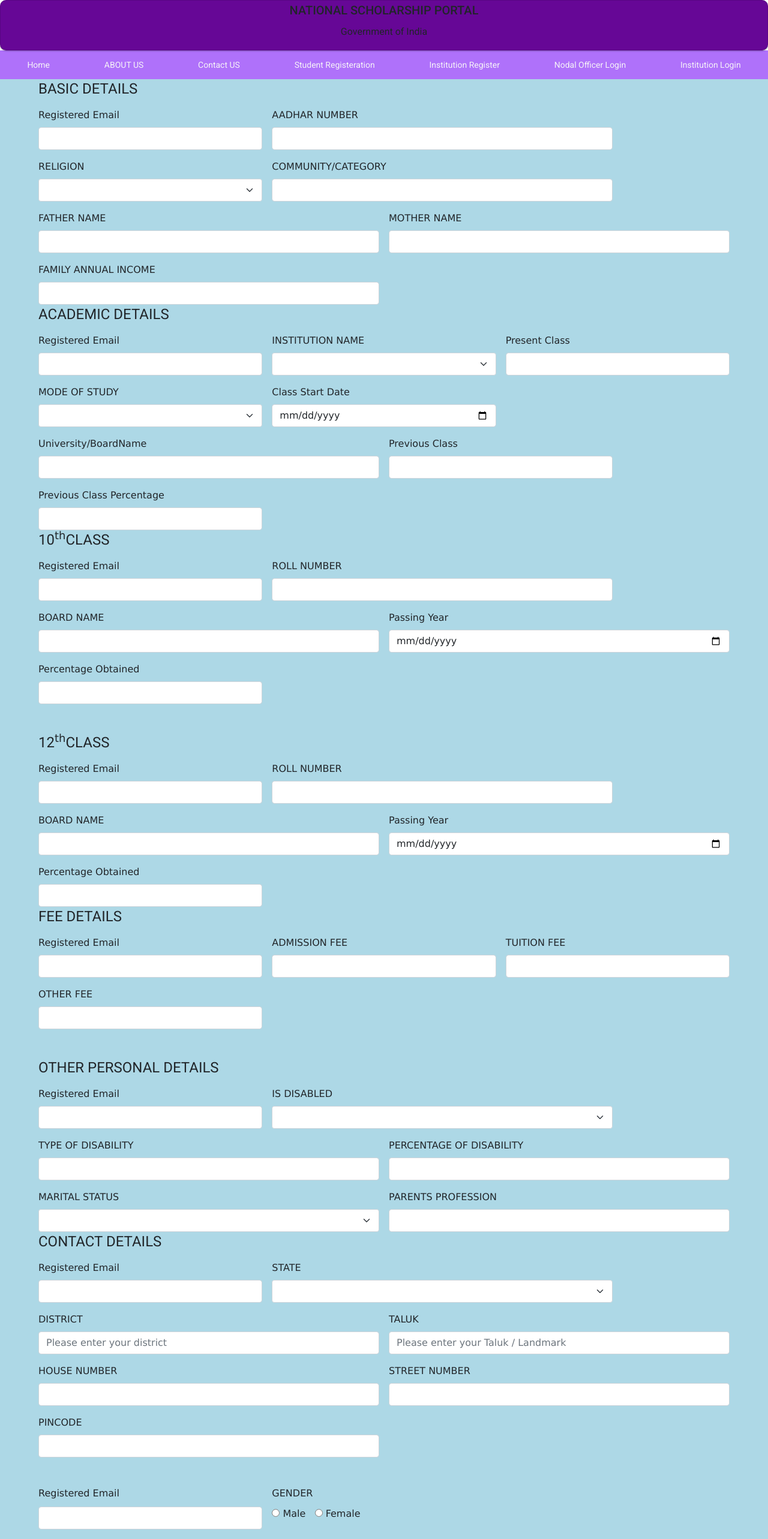
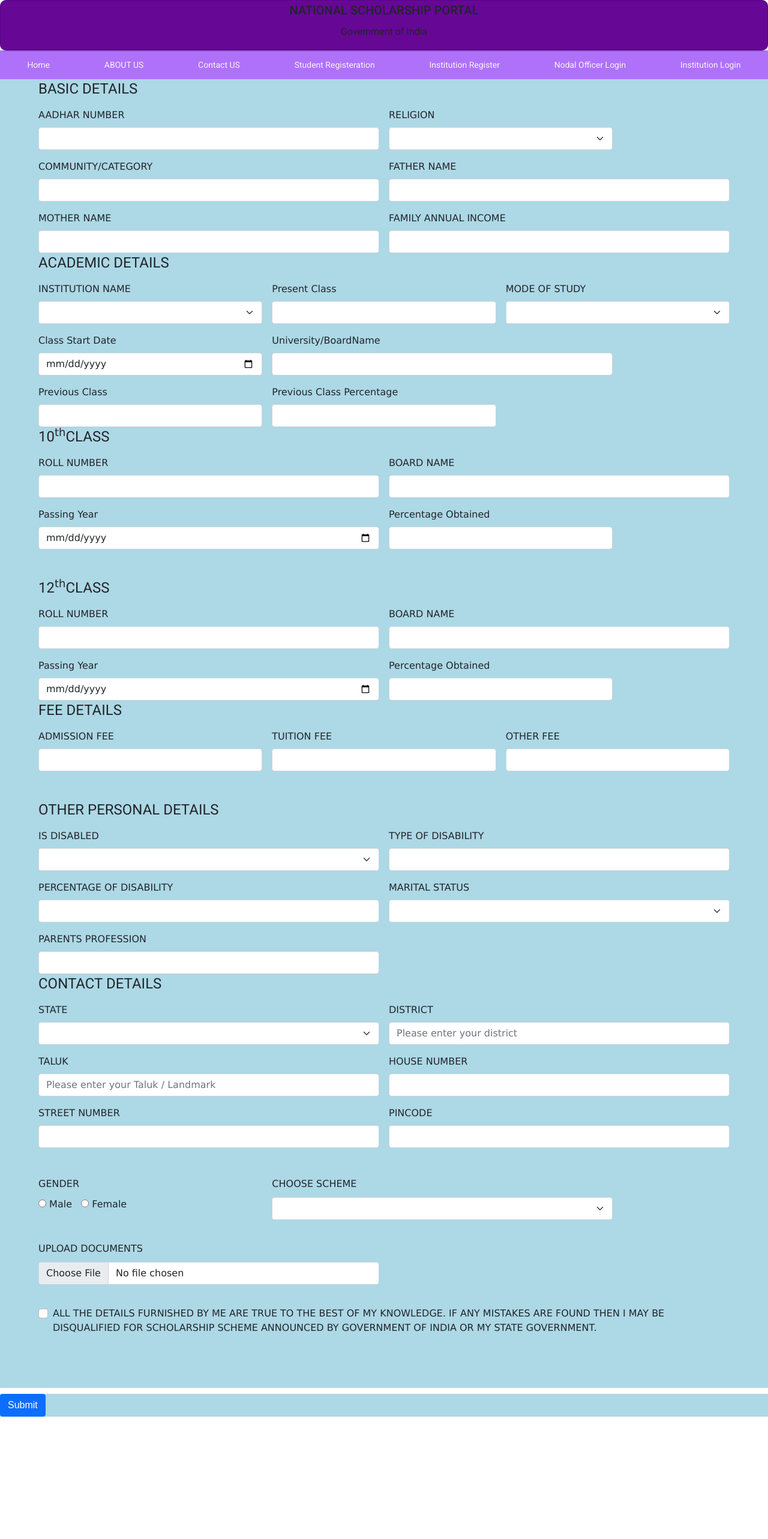
Before and after one commit to venkatesh1226/Frontend-National-Scholarship-Portal, an Angular app: page /applyscheme in a window 1280 px wide. Shown: the top 2566 px of the page at 60% size. After the commit the page ends 2362 px from the top, so only its background shows below. Built offline with nearby package versions, Linux system fonts and the light colour scheme.

Commit message:
validtaion added registrated email removed

```diff
--- a/package.json
+++ b/package.json
@@ -1,6 +1,5 @@
 {
   "name": "national-scholarship-portal-frontend",
-
   "version": "0.0.0",
   "scripts": {
     "ng": "ng",
@@ -11,7 +10,6 @@
   },
   "private": true,
   "dependencies": {
-
     "@angular/animations": "^14.1.0",
     "@angular/cdk": "^14.2.0",
     "@angular/common": "^14.1.0",
@@ -23,20 +21,17 @@
     "@angular/platform-browser": "^14.1.0",
     "@angular/platform-browser-dynamic": "^14.1.0",
     "@angular/router": "^14.1.0",
-
     "rxjs": "~7.5.0",
     "tslib": "^2.3.0",
     "zone.js": "~0.11.4"
   },
   "devDependencies": {
-
     "@angular-devkit/build-angular": "^14.1.3",
     "@angular/cli": "~14.1.3",
     "@angular/compiler-cli": "^14.1.0",
     "@types/jasmine": "~4.0.0",
     "@types/jest": "^28.1.8",
     "jasmine-core": "~4.2.0",
-
     "karma": "~6.4.0",
     "karma-chrome-launcher": "~3.1.0",
     "karma-coverage": "~2.2.0",
@@ -44,5 +39,4 @@
     "karma-jasmine-html-reporter": "~2.0.0",
     "typescript": "~4.7.2"
   }
-
 }
--- a/src/app/components/acad-det/acad-det.component.html
+++ b/src/app/components/acad-det/acad-det.component.html
@@ -1,10 +1,7 @@
 <div class="academic">
   <h1>ACADEMIC DETAILS</h1>
   <form class="row g-3" #academicDetailsForm="ngForm">
-    <div class="col-4">
-      <label for="inputEmail" class="form-label">Registered Email</label>
-      <input type="text" name="loginid" class="form-control" id="email" placeholder="" [(ngModel)]="regEmail">
-    </div>
+
     <div class="col-md-4">
       <label for="inputInstitutionName" class="form-label">INSTITUTION NAME</label>
       <select id="inputInstitutionName" name="institution" class="form-select" id="institution" [(ngModel)]="insName">
--- a/src/app/components/apply-scheme/apply-scheme.component.ts
+++ b/src/app/components/apply-scheme/apply-scheme.component.ts
@@ -17,8 +17,9 @@
 import { TwelDetComponent } from '../twel-det/twel-det.component';
 import { FeeDetails } from 'src/app/Models/Scholarship/FeeDetails';
 import { ContactDetails } from 'src/app/Models/Scholarship/ContactDetails';
-import { ScholarshipAddService } from 'src/app/services/addScholarshipService/scholarship-add.service';
 import { Router } from '@angular/router';
+import { ScholarshipAddService } from 'src/app/services/AddScholarshipService/scholarship-add.service';
+import { MinLengthValidator, Validators } from '@angular/forms';
 
 @Component({
   selector: 'app-apply-scheme',
@@ -126,13 +127,129 @@
     this.pinCode = parseInt(con.pin);
     this.schemeName = sub.schemeValue;
     this.validate();
+    console.log(this.aadharNumber);
     this.fill();
     this.add();
   }
 
   //TODO: Validate
   validate() {
-
+    if(this.aadharNumber==="")
+    {
+      alert("Enter valid Adhar")
+    }
+    if(this.communityCategory==="")
+    {
+      alert("Enter valid Community Category")
+    }
+    if(this.fatherName==="")
+    {
+      alert("Enter valid Name")
+    }
+    if(this.motherName==="")
+    {
+      alert("Enter valid Name")
+    }
+    if(this.income===parseInt(""))
+    {
+      alert("Enter valid income")
+    }
+    if(this.presentYear===parseInt(""))
+    {
+      alert("Enter valid year")
+    }
+    if(this.prevPassingYear===parseInt(""))
+    {
+      alert("Enter valid previous class")
+    }
+    if(this.prevClassMarks===parseInt(""))
+    {
+      alert("Enter valid Percentage")
+    }
+    if(this.rollNo10===parseInt(""))
+    {
+      alert("Enter valid Rollno")
+    }
+    if(this.rollNo12===parseInt(""))
+    {
+      alert("Enter valid Rollno")
+    }
+    if(this.marks10===parseInt(""))
+    {
+      alert("Enter valid Percentage")
+    }
+    if(this.marks12===parseInt(""))
+    {
+      alert("Enter valid Percentage")
+    }
+    if(this.boardName10==="")
+    {
+      alert("Enter valid BoardName")
+    }
+    if(this.boardName12==="")
+    {
+      alert("Enter valid BoardName")
+    }
+    if(this.passingYear10===parseInt(""))
+    {
+      alert("Enter valid Passing year")
+    }
+    if(this.passingYear12===parseInt(""))
+    {
+      alert("Enter valid Passing year")
+    }
+    if(this.admissionFee===parseInt(""))
+    {
+      alert("Enter valid amount")
+    }
+    if(this.tuitionFee===parseInt(""))
+    {
+      alert("Enter valid amount")
+    }
+    if(this.otherFee===parseInt(""))
+    {
+      alert("Enter valid amount")
+    }
+    if(this.disabilityName==="")
+    {
+      alert("Enter valid type")
+    }
+    if(this.disabilityPercentage===parseInt(""))
+    {
+      alert("Enter valid Percentage")
+    }
+    if(this.parentsProfession==="")
+    {
+      alert("Enter valid detail")
+    }
+    if(this.state==="")
+    {
+      alert("Enter valid state")
+    }
+    if(this.district==="")
+    {
+      alert("Enter valid district")
+    }
+    if(this.block==="")
+    {
+      alert("Enter valid block")
+    }
+    if(this.houseNo==="")
+    {
+      alert("Enter valid HouseNo")
+    }
+    if(this.streetNo==="")
+    {
+      alert("Enter valid streetNo")
+    }
+    if(this.schemeName==="")
+    {
+      alert("Enter valid schemeNo")
+    }
+    if(this.pinCode===parseInt(""))
+    {
+      alert("Enter valid pincode")
+    }
   }
 
   fill() {
--- a/src/app/components/basic-det/basic-det.component.html
+++ b/src/app/components/basic-det/basic-det.component.html
@@ -1,10 +1,7 @@
 <div class="basic">
   <h1>BASIC DETAILS</h1>
   <form class="row g-3" #basicDetailsForm="ngForm">
-    <div class="col-4">
-      <label for="inputEmail" class="form-label">Registered Email</label>
-      <input type="text" name="loginid" class="form-control" id="email" placeholder="" [(ngModel)]="regEmail">
-    </div>
+
     <div class="col-md-6">
       <label for="inputAadhar" class="form-label">AADHAR NUMBER</label>
       <input type="number" name="aadharno" class="form-control" id="aadhar" [(ngModel)]="adhar">
--- a/src/app/components/basic-det/basic-det.component.ts
+++ b/src/app/components/basic-det/basic-det.component.ts
@@ -1,4 +1,5 @@
 import { Component, OnInit } from '@angular/core';
+import { Validators } from '@angular/forms';
 import { Router } from '@angular/router';
 
 @Component({
--- a/src/app/components/con-det/con-det.component.html
+++ b/src/app/components/con-det/con-det.component.html
@@ -1,10 +1,6 @@
 <div class="contact">
   <h1>CONTACT DETAILS</h1>
   <form class="row g-3" #contactDetailsForm="ngForm">
-    <div class="col-4">
-      <label for="inputEmail" class="form-label">Registered Email</label>
-      <input type="text" name="loginid" class="form-control" id="email" placeholder="" [(ngModel)]="regEmail">
-    </div>
     <div class="col-6">
       <label for="inputState" class="form-label">STATE</label>
       <select id="inputState" name="state" class="form-select" id="state" [(ngModel)]="state">
--- a/src/app/components/fee-det/fee-det.component.html
+++ b/src/app/components/fee-det/fee-det.component.html
@@ -1,10 +1,6 @@
 <div class="fee">
   <h1>FEE DETAILS</h1>
   <form class="row g-3" #feeDetailsForm="ngForm">
-    <div class="col-4">
-      <label for="inputEmail" class="form-label">Registered Email</label>
-      <input type="text" name="loginid" class="form-control" id="email" placeholder="" [(ngModel)]="regEmail">
-    </div>
     <div class="col-md-4">
       <label for="inputAdmissionFee" class="form-label">ADMISSION FEE</label>
       <input type="number" name="admissionfee" class="form-control" id="admissionfee" [(ngModel)]="addFee">
--- a/src/app/components/oth-det/oth-det.component.html
+++ b/src/app/components/oth-det/oth-det.component.html
@@ -1,10 +1,6 @@
 <div class="other">
   <h1>OTHER PERSONAL DETAILS</h1>
   <form class="row g-3" #otherDetailsForm="ngForm">
-    <div class="col-4">
-      <label for="inputEmail" class="form-label">Registered Email</label>
-      <input type="text" name="loginid" class="form-control" id="email" placeholder="" [(ngModel)]="regEmail">
-    </div>
     <div class="col-md-6">
       <label for="inputIsDisabled" class="form-label">IS DISABLED</label>
       <select id="inputIsDisabled" name="isdisabled" class="form-select" id="isdisabled" [(ngModel)]="isDis">
--- a/src/app/components/sub-det/sub-det.component.html
+++ b/src/app/components/sub-det/sub-det.component.html
@@ -1,9 +1,5 @@
 <div class="sub">
   <form class="row g-3" #submitDetailsForm="ngForm">
-    <div class="col-4">
-      <label for="inputEmail" class="form-label">Registered Email</label>
-      <input type="text" name="loginid" class="form-control" id="email" placeholder="" ngModel>
-    </div>
     <div class="col-4">
       <label for="gender" class="form-label">GENDER </label> <br>
       <input type="radio" class="form-input" value="male" name="gender" [(ngModel)]="optionValue" ngModel>&nbsp;Male
--- a/src/app/components/ten-det/ten-det.component.html
+++ b/src/app/components/ten-det/ten-det.component.html
@@ -1,10 +1,7 @@
 <div class="tenth">
   <h1>10<sup>th</sup>CLASS</h1>
   <form class="row g-3" #tenthDetailsForm="ngForm">
-    <div class="col-4">
-      <label for="inputEmail" class="form-label">Registered Email</label>
-      <input type="text" name="loginid" class="form-control" id="email" placeholder="" [(ngModel)]="regEmail">
-    </div>
+
     <div class="col-md-6">
       <label for="inputRollNo" class="form-label">ROLL NUMBER</label>
       <input type="number" name="tenthrollno" class="form-control" id="tenthrollno" [(ngModel)]="rollno">
--- a/src/app/components/twel-det/twel-det.component.html
+++ b/src/app/components/twel-det/twel-det.component.html
@@ -1,10 +1,6 @@
 <div class="twelth">
   <h1>12<sup>th</sup>CLASS</h1>
   <form class="row g-3" #twelthDetailsForm="ngForm">
-    <div class="col-4">
-      <label for="inputEmail" class="form-label">Registered Email</label>
-      <input type="text" name="loginid" class="form-control" id="email" placeholder="" [(ngModel)]="regEmail">
-    </div>
     <div class="col-md-6">
       <label for="inputRollNo" class="form-label">ROLL NUMBER</label>
       <input type="number" name="twelthrollno" class="form-control" id="twelthrollno" [(ngModel)]="rollno">
```
Also changed, not shown: 1 other file (tests, documents, lock files or other folders).
